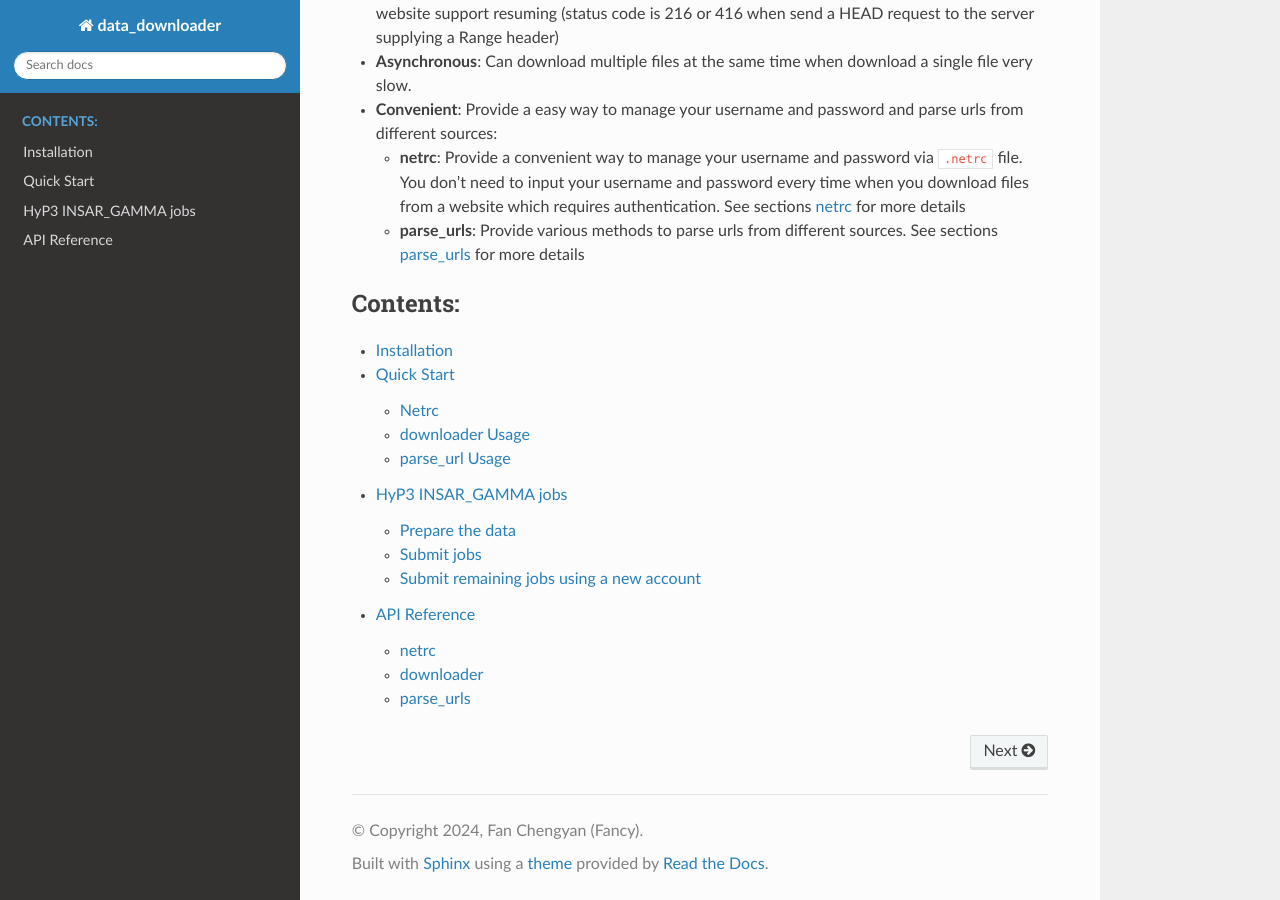
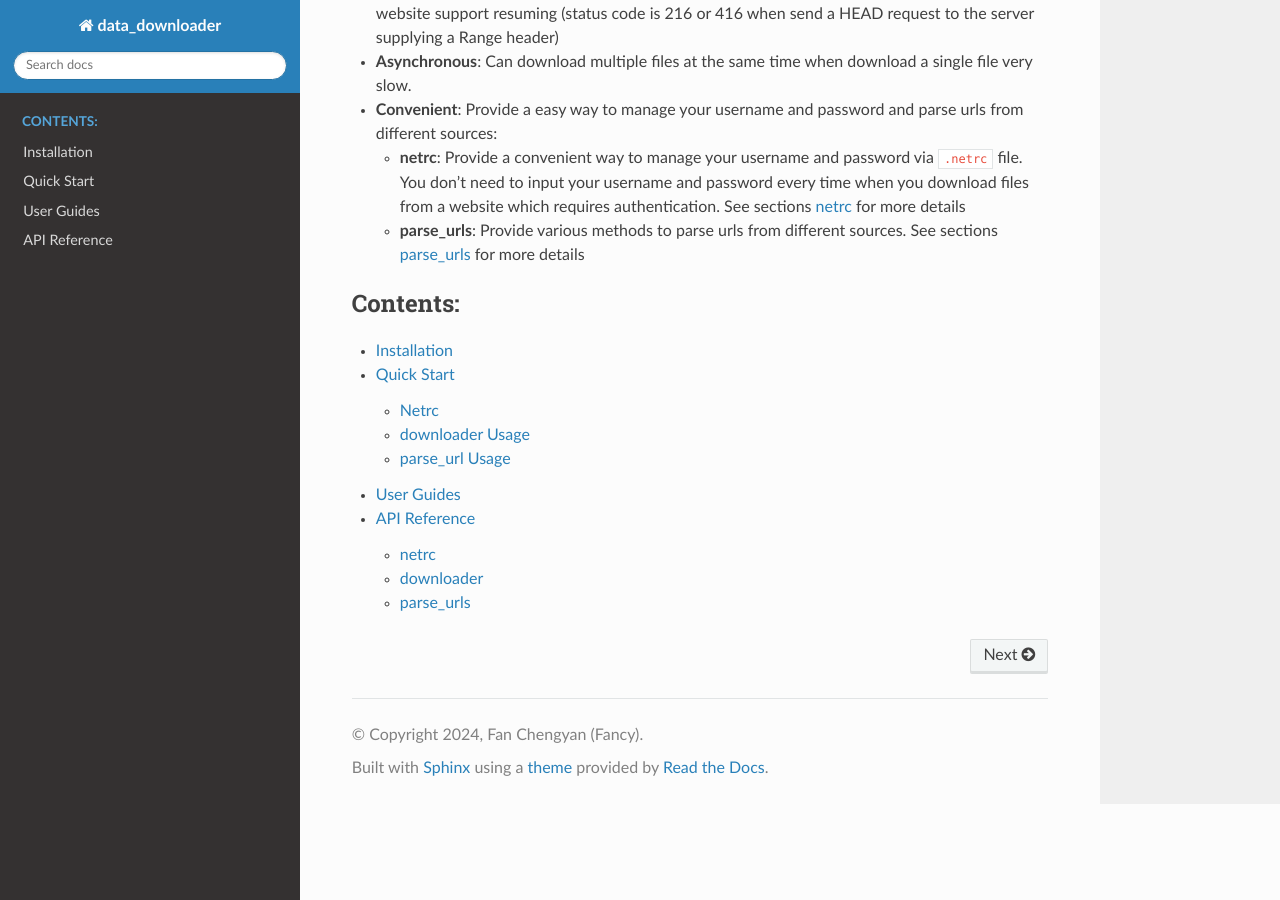
Before and after one commit to Fanchengyan/data-downloader, a Sphinx documentation site: the page built from docs/source/index.rst, in a window 1280 px wide and 900 px high, scrolled down 555 px. Built offline with Sphinx 7.4.7 and the Read the Docs theme 2.0.0, drawn with Linux system fonts in a browser that asks for light colours.

Commit message:
update docs

```diff
--- a/docs/source/index.rst
+++ b/docs/source/index.rst
@@ -40,5 +40,5 @@ data_downloader has several features to make retrieving files easy, including:
 
     install
     quick_start
-    user_guide/hyp3_InSAR_job
+    user_guide/index
     API Reference <api/index>
--- /dev/null
+++ b/docs/source/user_guide/index.rst
@@ -0,0 +1,11 @@
+###########
+User Guides
+###########
+
+In this user guide, the tutorials are organized in the following order:
+
+.. toctree::
+   :maxdepth: 2
+   :hidden:
+
+   hyp3_InSAR_job
```
Also changed, not shown: docs/source/user_guide/hyp3_InSAR_job.ipynb.
